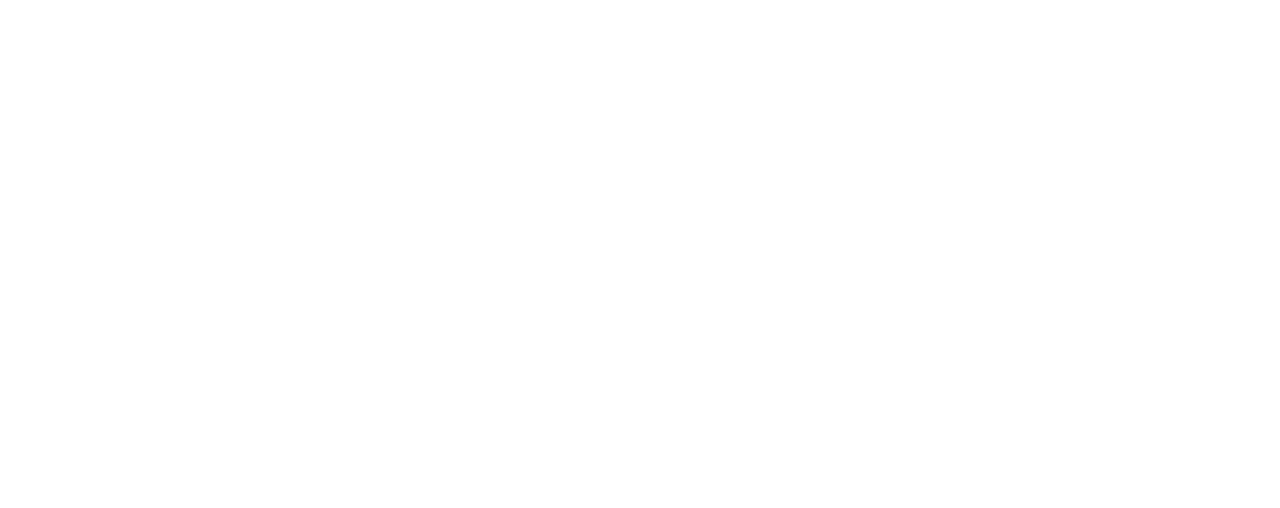
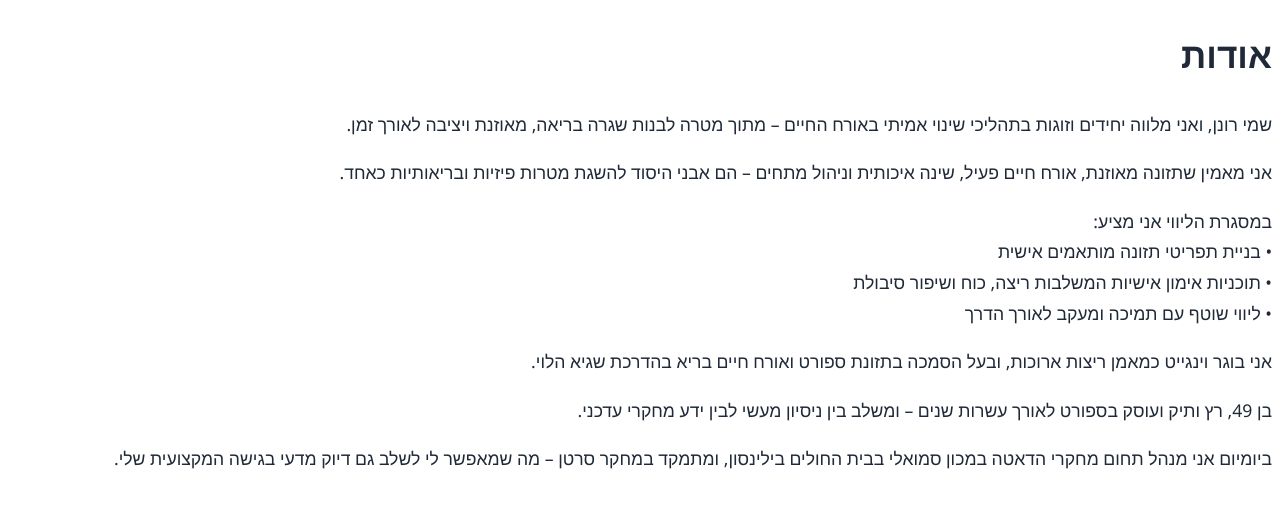
Before and after one commit to ronental75/nutrition-community, a React (Create React App) app: page /about in a window 1280 px wide. Before the commit this address had no page. Shown: the top 508 px of the page. Built offline with nearby package versions, Linux system fonts and the light colour scheme.

Commit message:
Updated homepage to use Notion post links

```diff
--- a/src/App.js
+++ b/src/App.js
@@ -1,6 +1,7 @@
 import React, { useState } from "react";
 import { BrowserRouter as Router, Routes, Route, Link } from "react-router-dom";
 import './styles.css';
+import About from './pages/About';
 
 const categories = [
   // { key: "all", label: "הכל" },
@@ -126,12 +127,19 @@
     </button>
 
     {menuOpen && (
-      <div className="menu-dropdown">
-        <a href="#about" className="menu-item">
-          {isHebrew ? 'אודות' : 'About'}
-        </a>
-      </div>
-    )}
+  <div className="menu-dropdown">
+    <Link to="/about" className="menu-item">
+      {isHebrew ? 'אודות' : 'About'}
+    </Link>
+    <Link to="/contact" className="menu-item">
+      {isHebrew ? 'צור קשר' : 'Contact'}
+    </Link>
+    {/* <Link to="/faq" className="menu-item">
+      {isHebrew ? 'שאלות נפוצות' : 'FAQ'}
+    </Link> */}
+  </div>
+)}
+
   </div>
 </td>
 
@@ -222,6 +230,8 @@
         <Route path="/" element={<LandingPage lang="he" />} />
         <Route path="/he" element={<LandingPage lang="he" />} />
         <Route path="/en" element={<LandingPage lang="en" />} />
+        <Route path="/about" element={<About />} />
+
         {posts.map((post) => (
           <Route key={post.slug + "-he"} path={`/he/${post.slug}`} element={<PostPage slug={post.slug} />} />
         ))}
--- /dev/null
+++ b/src/pages/About.js
@@ -0,0 +1,30 @@
+import React from 'react';
+
+export default function About() {
+    return (
+      <div dir="rtl" className="max-w-3xl mx-auto px-4 py-8 text-blue-900">
+        <h1 className="text-3xl font-bold mb-6">אודות</h1>
+        <p className="mb-4">
+          שמי רונן, ואני מלווה יחידים וזוגות בתהליכי שינוי אמיתי באורח החיים – מתוך מטרה לבנות שגרה בריאה, מאוזנת ויציבה לאורך זמן.
+        </p>
+        <p className="mb-4">
+          אני מאמין שתזונה מאוזנת, אורח חיים פעיל, שינה איכותית וניהול מתחים – הם אבני היסוד להשגת מטרות פיזיות ובריאותיות כאחד.
+        </p>
+        <p className="mb-4">
+          במסגרת הליווי אני מציע:<br />
+          • בניית תפריטי תזונה מותאמים אישית<br />
+          • תוכניות אימון אישיות המשלבות ריצה, כוח ושיפור סיבולת<br />
+          • ליווי שוטף עם תמיכה ומעקב לאורך הדרך
+        </p>
+        <p className="mb-4">
+          אני בוגר וינגייט כמאמן ריצות ארוכות, ובעל הסמכה בתזונת ספורט ואורח חיים בריא בהדרכת שגיא הלוי.
+        </p>
+        <p className="mb-4">
+          בן 49, רץ ותיק ועוסק בספורט לאורך עשרות שנים – ומשלב בין ניסיון מעשי לבין ידע מחקרי עדכני.
+        </p>
+        <p className="mb-4">
+          ביומיום אני מנהל תחום מחקרי הדאטה במכון סמואלי בבית החולים בילינסון, ומתמקד במחקר סרטן – מה שמאפשר לי לשלב גם דיוק מדעי בגישה המקצועית שלי.
+        </p>
+      </div>
+    );
+  }
```
